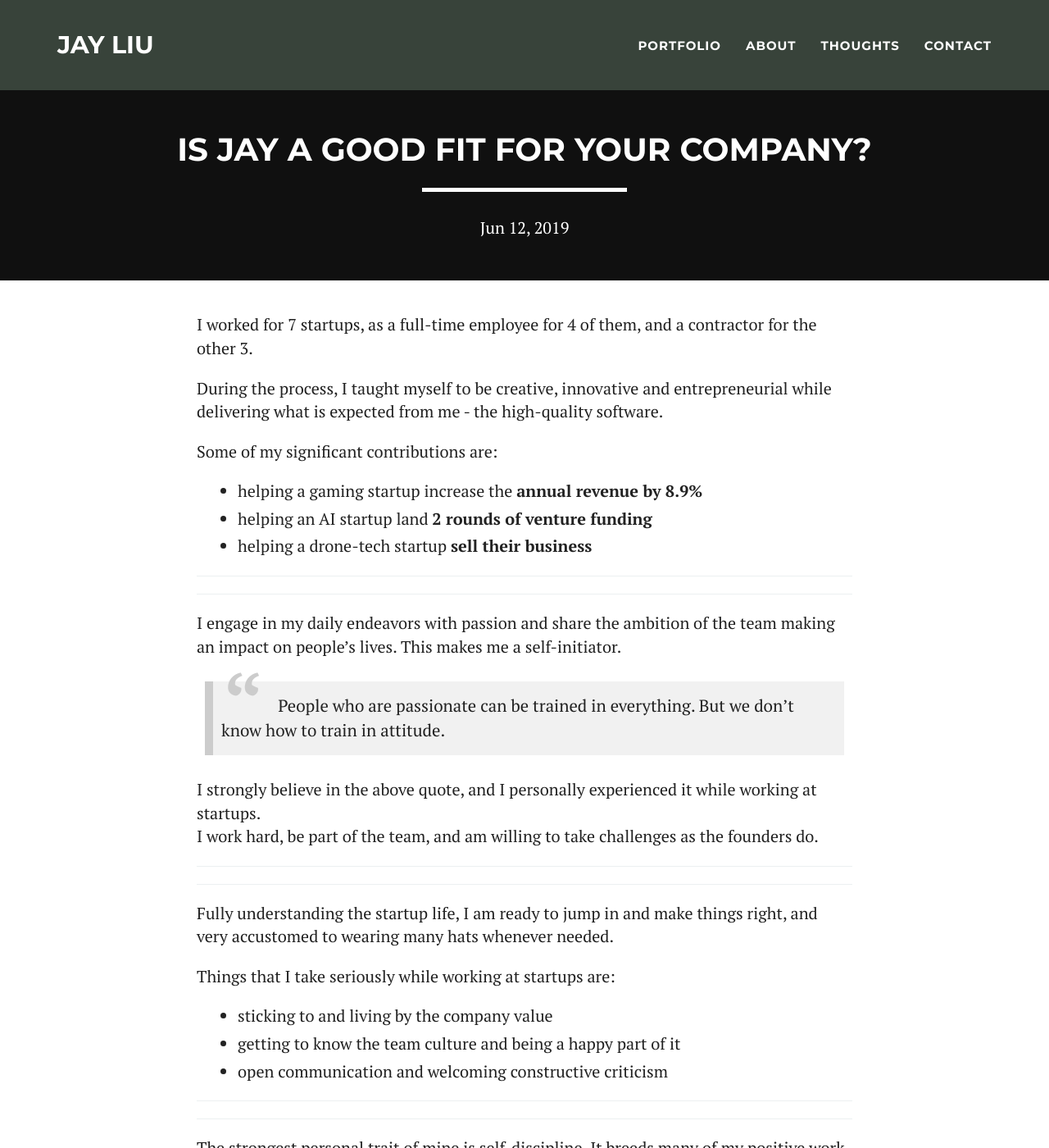
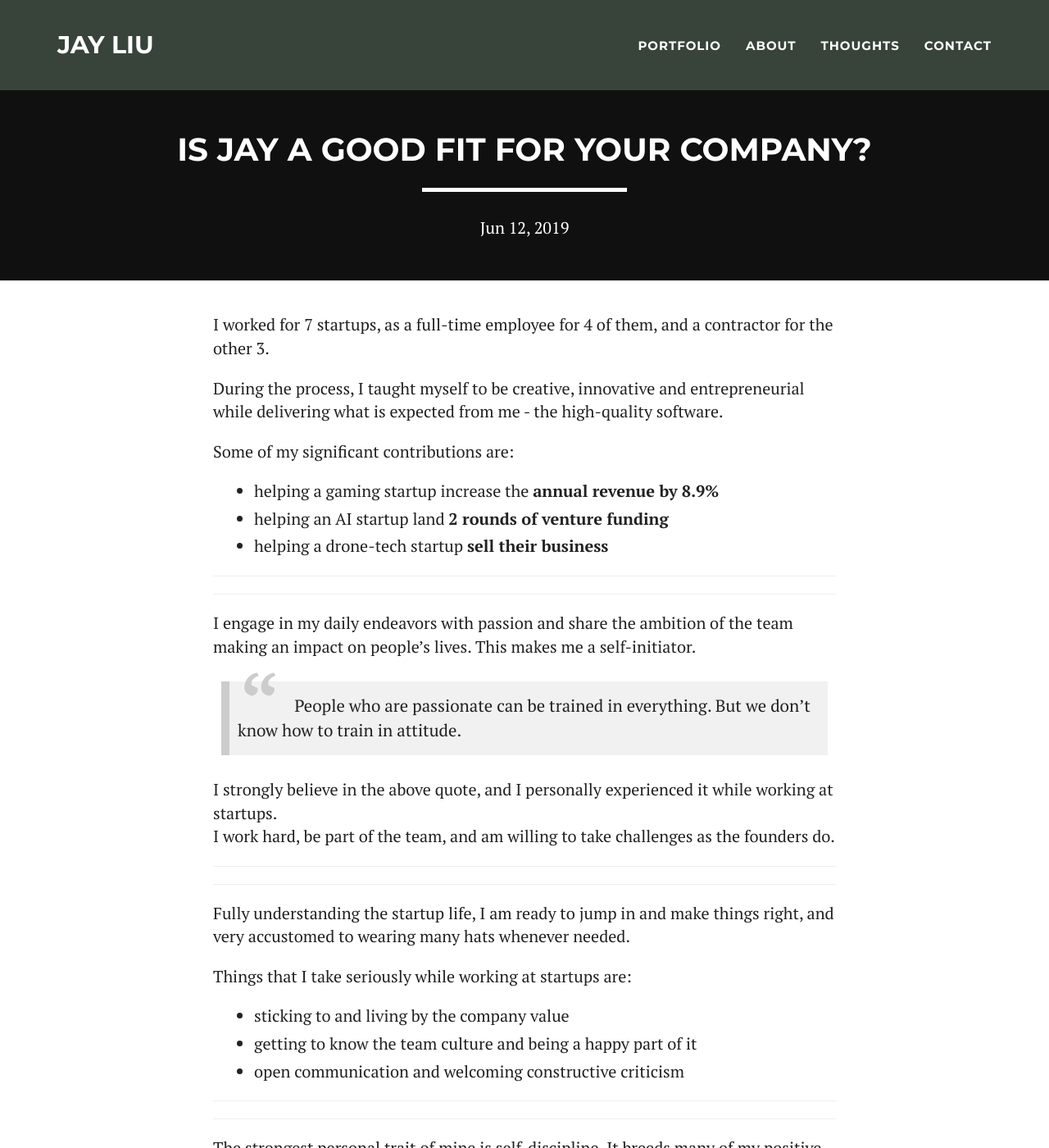
Before and after one commit to j-liu-dev/j-liu-dev.github.io, a Jekyll site: the page built from _posts/blog/2019-06-12-Is-Jay-A-Good-Fit.md, in a window 1280 px wide and 1400 px high. Shown: the whole window at 82% size. Built offline with Jekyll 4.4.1, drawn with Linux system fonts in a browser that asks for light colours; comment, search, counter and statistics services are not loaded.

Commit message:
blog post responsive

```diff
--- a/_includes/css/custom.css
+++ b/_includes/css/custom.css
@@ -213,9 +213,9 @@
 }
 
 article.blog-post div.content {
-  width: 800px;
+  max-width: 800px;
   margin: 0 auto;
-  padding: 20px 0 0 0;
+  padding: 20px;
 }
 
 article.blog-post #disqus_thread {
```
